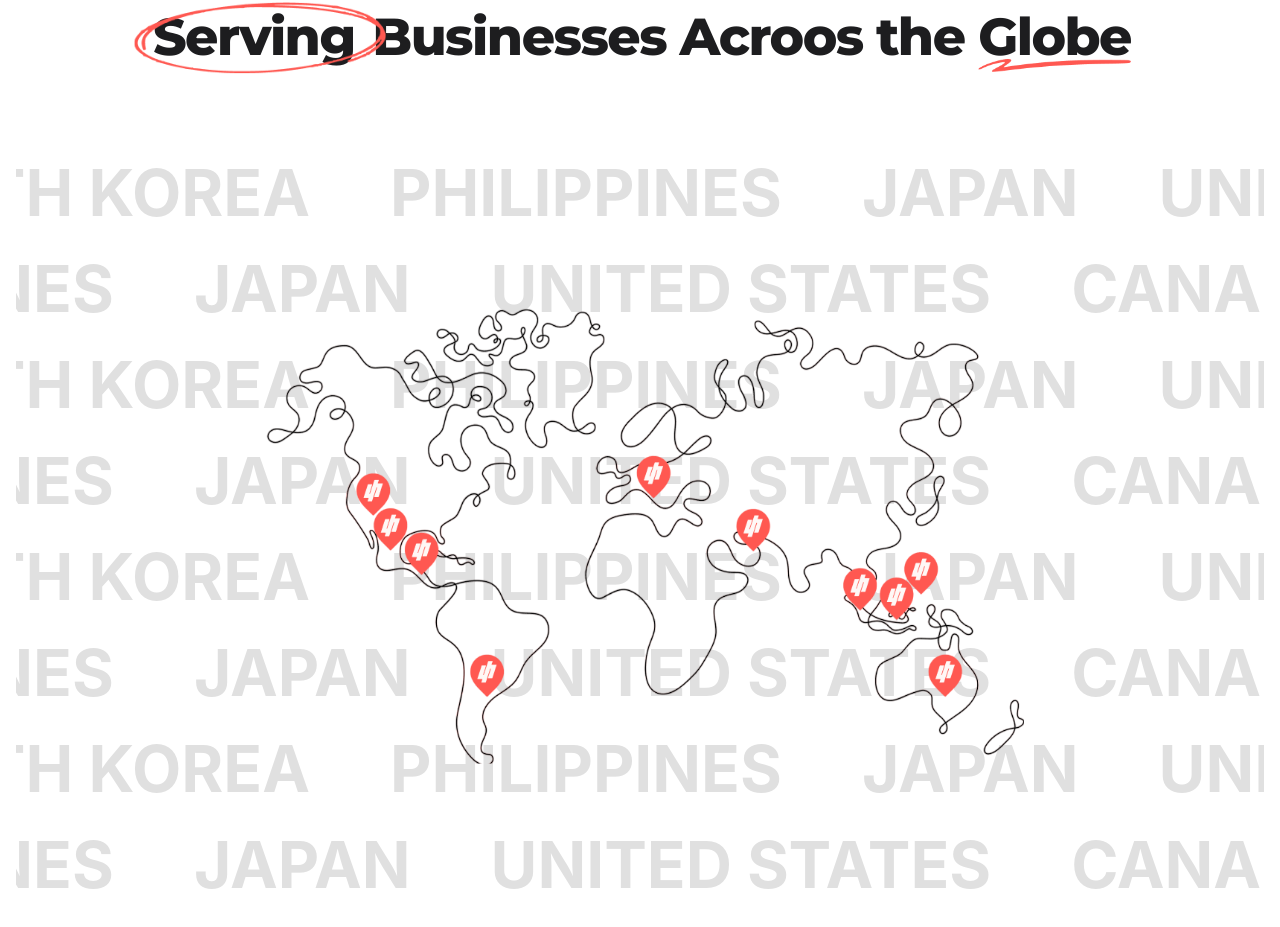
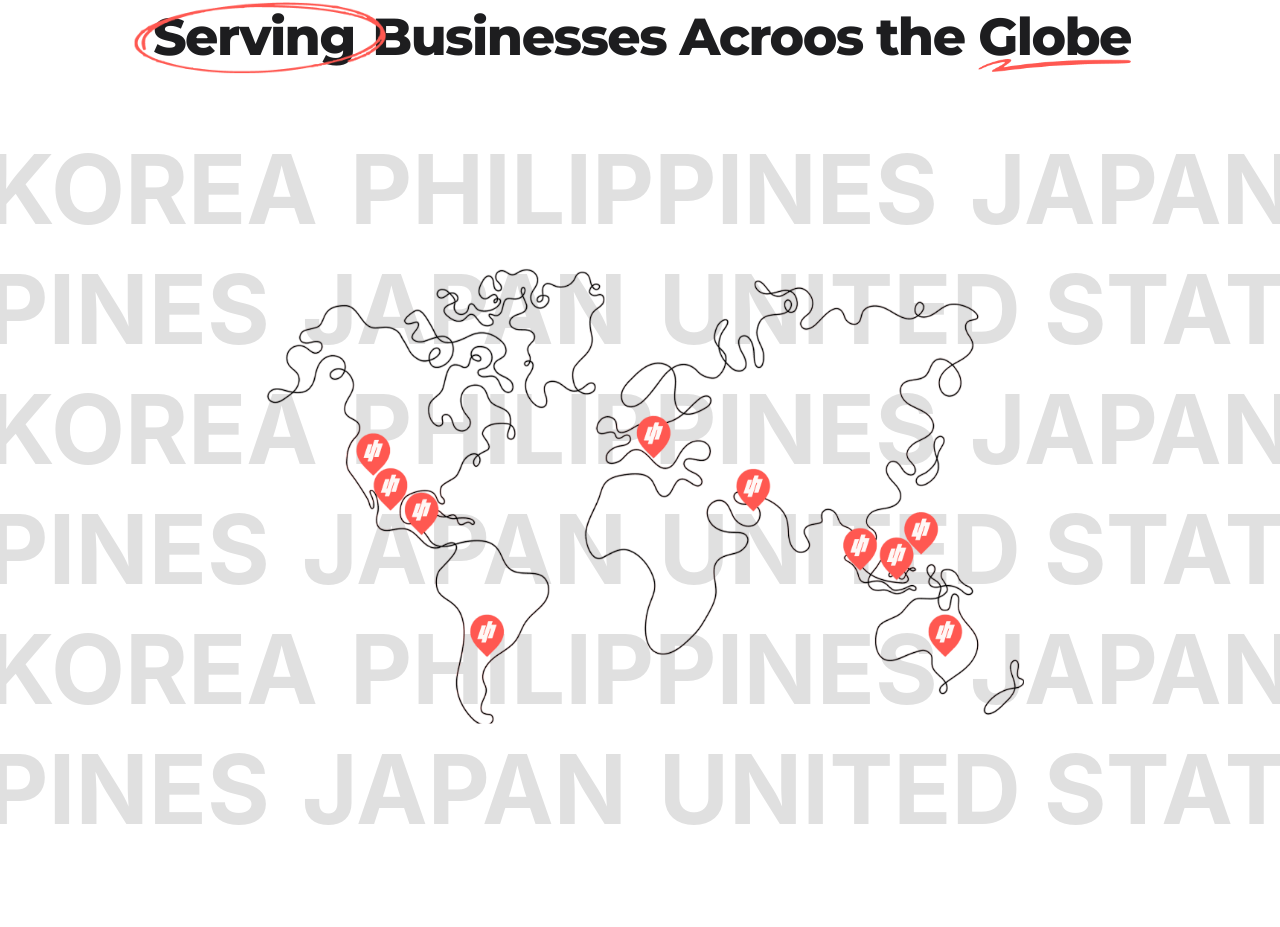
Before and after one commit to Manpreet300/bynd_digital, a Next.js app: page / in a window 1280 px wide. Shown: the part 4819-5746 px from the top of the page. After the commit the page ends 5668 px from the top, so only its background shows below. Built offline with nearby package versions, Linux system fonts and the light colour scheme.

Commit message:
style(globe): fixed wide spacing

```diff
--- a/src/components/globe/elements.tsx
+++ b/src/components/globe/elements.tsx
@@ -11,15 +11,15 @@ export const StyledContainer = styled("section")<EmptySectionProps>(({ theme })
   display: "flex",
   flexDirection: "column",
   justifyContent: "space-around",
-  padding: theme.spacing(2), // Responsive padding
+  padding: theme.spacing(0), // Responsive padding
   boxSizing: "border-box", // Ensure padding doesn't cause overflow
 
   // Responsive adjustments
   [theme.breakpoints.down("md")]: {
-    padding: theme.spacing(1),
+    padding: theme.spacing(0),
   },
   [theme.breakpoints.down("sm")]: {
-    padding: theme.spacing(0.5),
+    padding: theme.spacing(0),
   },
   [theme.breakpoints.down("xs")]: {
     minHeight: "80vh", // Slightly smaller for very small screens
@@ -29,9 +29,10 @@ export const StyledContainer = styled("section")<EmptySectionProps>(({ theme })
 export const MarqueeText = styled("div")(({ theme }) => ({
   color: palettes.gray || "#666",
   fontWeight: "bold",
-  fontSize: "clamp(2.5rem, 5vw, 6rem)",
-  margin: theme.spacing(0, 5), // Use theme spacing for consistency
+  fontSize: "clamp(2.5rem, 9vw, 6rem)",
+  margin: theme.spacing(0, 2, 0, 2), // Explicitly set top and bottom margin to 0
   textTransform: "uppercase",
   whiteSpace: "nowrap",
   overflow: "hidden",
+  lineHeight: 1, // Also removes line height spacing if needed
 }));
--- a/src/components/globe/globe.tsx
+++ b/src/components/globe/globe.tsx
@@ -21,10 +21,10 @@ const countries = [
 
 export const Globe: React.FC = () => {
   const theme = useTheme();
-  const isSmallScreen = useMediaQuery(theme.breakpoints.down("sm"));
+  const isSmallScreen = useMediaQuery(theme.breakpoints.down("xs"));
   const isMediumScreen = useMediaQuery(theme.breakpoints.down("md"));
 
-  const marqueeCount = isSmallScreen ? 2 : isMediumScreen ? 6 : 8;
+  const marqueeCount = isSmallScreen ? 2 : isMediumScreen ? 6 : 6;
 
   const marquees = Array.from({ length: marqueeCount }, (_, index) => {
     const direction = index % 2 === 0 ? "right" : "left";
```
